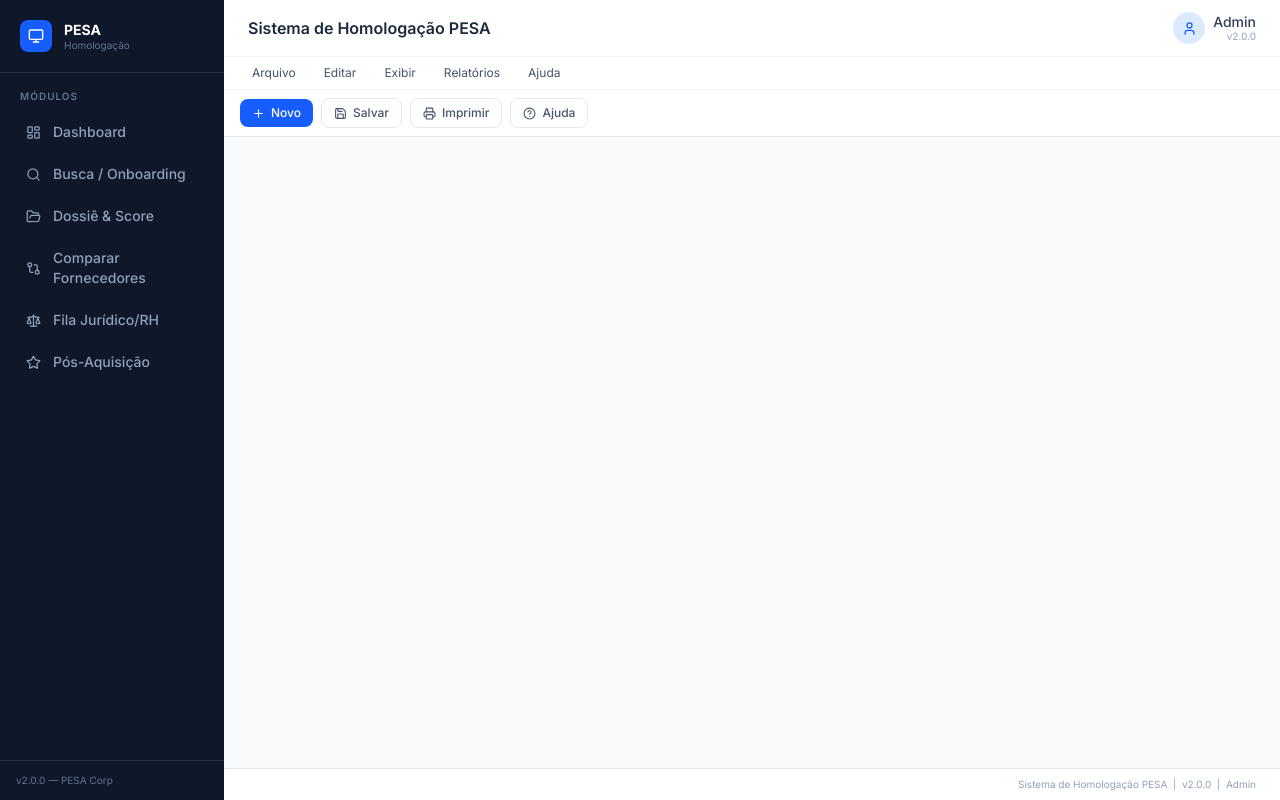
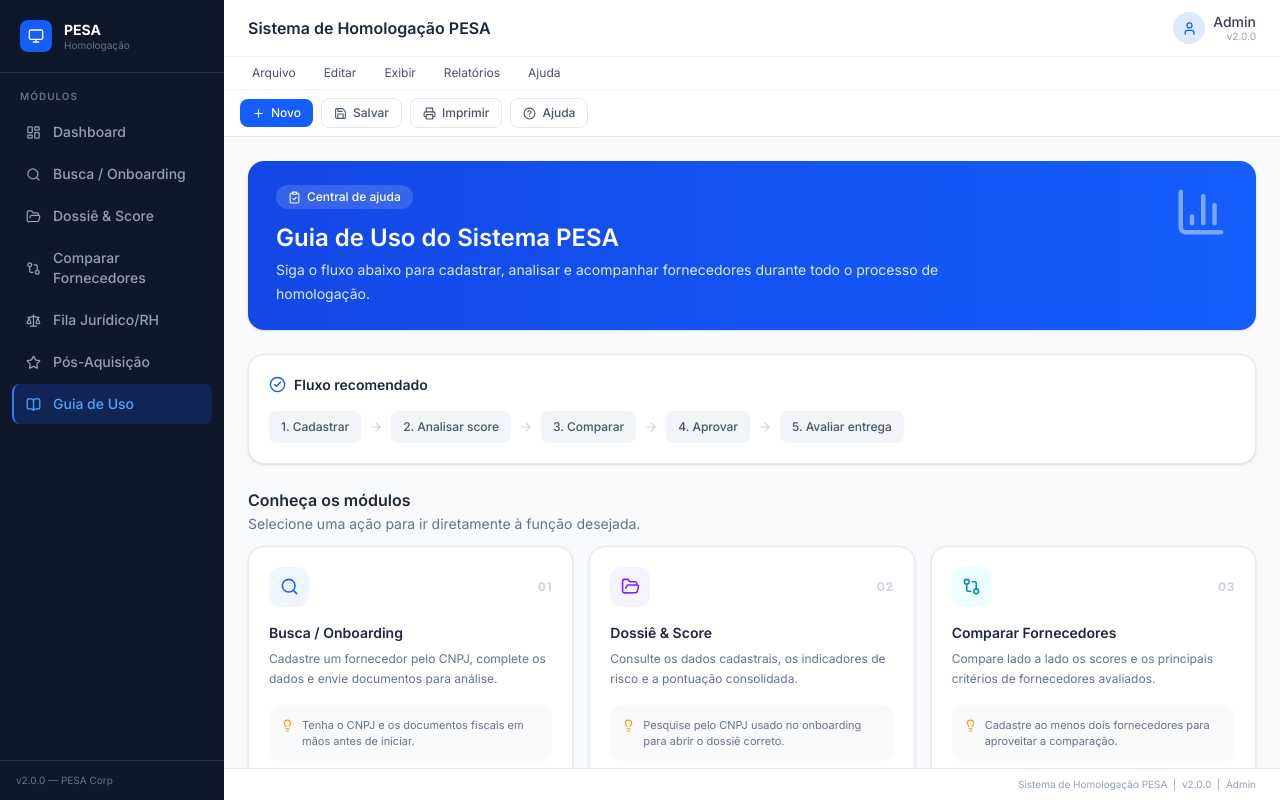
Before and after one commit to hashienz/desafio-pesa, a React (Vite) app in the folder Client/: page /guide in a window 1280 px wide. Built offline with nearby package versions, Linux system fonts and the light colour scheme.

Commit message:
Adição do Guia de Uso

```diff
--- a/Client/src/App.jsx
+++ b/Client/src/App.jsx
@@ -1,9 +1,9 @@
-import React, { useState } from 'react';
+import { useState } from 'react';
 import { BrowserRouter, Routes, Route, Link, useLocation } from 'react-router-dom';
 import {
   LayoutDashboard, Search, FolderOpen, Scale, Star, GitCompare,
-  Plus, Save, Printer, HelpCircle, User, ChevronRight,
-  Monitor
+  Plus, Save, Printer, HelpCircle, User,
+  Monitor, BookOpen
 } from 'lucide-react';
 import Dashboard    from './pages/Dashboard';
 import Onboarding   from './pages/Onboarding';
@@ -11,6 +11,7 @@
 import ApprovalQueue from './pages/ApprovalQueue';
 import Feedback     from './pages/Feedback';
 import Compare      from './pages/Compare';
+import UserGuide    from './pages/UserGuide';
 import './index.css';
 
 const NAV_ITEMS = [
@@ -20,6 +21,7 @@
   { to: '/compare',    label: 'Comparar Fornecedores', icon: GitCompare,      exact: false },
   { to: '/approvals',  label: 'Fila Jurídico/RH',    icon: Scale,           exact: false },
   { to: '/feedback',   label: 'Pós-Aquisição',        icon: Star,            exact: false },
+  { to: '/guide',      label: 'Guia de Uso',          icon: BookOpen,        exact: false },
 ];
 
 const MENU_ITEMS = ['Arquivo', 'Editar', 'Exibir', 'Relatórios', 'Ajuda'];
@@ -126,9 +128,11 @@
             <button onClick={() => window.print()} className="flex items-center gap-1.5 px-3 py-1.5 text-xs font-medium text-slate-600 border border-slate-200 rounded-lg hover:bg-slate-50 transition-colors">
               <Printer size={13} /> Imprimir
             </button>
-            <button onClick={() => handleMenu('Ajuda')} className="flex items-center gap-1.5 px-3 py-1.5 text-xs font-medium text-slate-600 border border-slate-200 rounded-lg hover:bg-slate-50 transition-colors">
-              <HelpCircle size={13} /> Ajuda
-            </button>
+            <Link to="/guide">
+              <button className="flex items-center gap-1.5 px-3 py-1.5 text-xs font-medium text-slate-600 border border-slate-200 rounded-lg hover:bg-slate-50 transition-colors">
+                <HelpCircle size={13} /> Ajuda
+              </button>
+            </Link>
           </div>
         </header>
 
@@ -142,6 +146,7 @@
             <Route path="/compare"       element={<Compare />} />
             <Route path="/approvals"     element={<ApprovalQueue />} />
             <Route path="/feedback"      element={<Feedback />} />
+            <Route path="/guide"         element={<UserGuide />} />
           </Routes>
         </main>
 
--- /dev/null
+++ b/Client/src/pages/UserGuide.jsx
@@ -0,0 +1,130 @@
+import React from 'react';
+import { Link } from 'react-router-dom';
+import {
+  ArrowRight, BarChart3, CheckCircle2, ClipboardCheck, FolderOpen,
+  GitCompare, Lightbulb, Search, ShieldCheck, Star
+} from 'lucide-react';
+
+const MODULES = [
+  {
+    number: '01',
+    title: 'Busca / Onboarding',
+    description: 'Cadastre um fornecedor pelo CNPJ, complete os dados e envie documentos para análise.',
+    tip: 'Tenha o CNPJ e os documentos fiscais em mãos antes de iniciar.',
+    to: '/onboarding',
+    action: 'Iniciar cadastro',
+    icon: Search,
+    color: 'text-blue-600',
+    bg: 'bg-blue-50',
+  },
+  {
+    number: '02',
+    title: 'Dossiê & Score',
+    description: 'Consulte os dados cadastrais, os indicadores de risco e a pontuação consolidada.',
+    tip: 'Pesquise pelo CNPJ usado no onboarding para abrir o dossiê correto.',
+    to: '/dossier',
+    action: 'Consultar dossiê',
+    icon: FolderOpen,
+    color: 'text-violet-600',
+    bg: 'bg-violet-50',
+  },
+  {
+    number: '03',
+    title: 'Comparar Fornecedores',
+    description: 'Compare lado a lado os scores e os principais critérios de fornecedores avaliados.',
+    tip: 'Cadastre ao menos dois fornecedores para aproveitar a comparação.',
+    to: '/compare',
+    action: 'Fazer comparação',
+    icon: GitCompare,
+    color: 'text-cyan-600',
+    bg: 'bg-cyan-50',
+  },
+  {
+    number: '04',
+    title: 'Fila Jurídico/RH',
+    description: 'Revise fornecedores pendentes e registre a decisão de aprovação ou reprovação.',
+    tip: 'Confira o dossiê e as evidências antes de concluir a decisão.',
+    to: '/approvals',
+    action: 'Ver fila',
+    icon: ShieldCheck,
+    color: 'text-amber-600',
+    bg: 'bg-amber-50',
+  },
+  {
+    number: '05',
+    title: 'Pós-Aquisição',
+    description: 'Registre a experiência real com prazo, preço e qualidade depois da entrega.',
+    tip: 'O feedback recalcula o score e melhora o histórico do fornecedor.',
+    to: '/feedback',
+    action: 'Registrar feedback',
+    icon: Star,
+    color: 'text-emerald-600',
+    bg: 'bg-emerald-50',
+  },
+];
+
+export default function UserGuide() {
+  return (
+    <div className="max-w-6xl mx-auto space-y-6">
+      <section className="overflow-hidden rounded-2xl bg-gradient-to-r from-blue-700 to-blue-600 px-7 py-6 text-white shadow-sm">
+        <div className="flex items-start justify-between gap-6">
+          <div>
+            <span className="inline-flex items-center gap-1.5 rounded-full bg-white/15 px-3 py-1 text-xs font-medium">
+              <ClipboardCheck size={13} /> Central de ajuda
+            </span>
+            <h2 className="mt-3 text-2xl font-semibold">Guia de Uso do Sistema PESA</h2>
+            <p className="mt-1 max-w-2xl text-sm leading-6 text-blue-100">
+              Siga o fluxo abaixo para cadastrar, analisar e acompanhar fornecedores durante todo o processo de homologação.
+            </p>
+          </div>
+          <BarChart3 size={54} className="hidden sm:block text-blue-200/60" />
+        </div>
+      </section>
+
+      <section className="rounded-2xl border border-slate-200 bg-white p-5 shadow-sm">
+        <div className="flex items-center gap-2 text-sm font-semibold text-slate-800">
+          <CheckCircle2 size={17} className="text-blue-600" /> Fluxo recomendado
+        </div>
+        <div className="mt-4 flex flex-wrap items-center gap-2 text-xs font-medium text-slate-600">
+          {['Cadastrar', 'Analisar score', 'Comparar', 'Aprovar', 'Avaliar entrega'].map((step, index) => (
+            <React.Fragment key={step}>
+              <span className="rounded-lg bg-slate-100 px-3 py-2">{index + 1}. {step}</span>
+              {index < 4 && <ArrowRight size={14} className="text-slate-300" />}
+            </React.Fragment>
+          ))}
+        </div>
+      </section>
+
+      <section>
+        <div className="mb-3">
+          <h3 className="text-base font-semibold text-slate-800">Conheça os módulos</h3>
+          <p className="mt-0.5 text-sm text-slate-500">Selecione uma ação para ir diretamente à função desejada.</p>
+        </div>
+        <div className="grid gap-4 md:grid-cols-2 xl:grid-cols-3">
+          {MODULES.map(module => {
+            const Icon = module.icon;
+            return (
+              <article key={module.title} className="flex flex-col rounded-2xl border border-slate-200 bg-white p-5 shadow-sm transition-shadow hover:shadow-md">
+                <div className="flex items-center justify-between">
+                  <div className={`flex h-10 w-10 items-center justify-center rounded-xl ${module.bg}`}>
+                    <Icon size={19} className={module.color} />
+                  </div>
+                  <span className="text-xs font-bold tracking-wider text-slate-300">{module.number}</span>
+                </div>
+                <h4 className="mt-4 text-sm font-semibold text-slate-800">{module.title}</h4>
+                <p className="mt-1.5 flex-1 text-xs leading-5 text-slate-500">{module.description}</p>
+                <div className="mt-4 flex items-start gap-2 rounded-xl bg-slate-50 p-3 text-[11px] leading-4 text-slate-500">
+                  <Lightbulb size={13} className="mt-0.5 flex-shrink-0 text-amber-500" />
+                  <span>{module.tip}</span>
+                </div>
+                <Link to={module.to} className="mt-4 inline-flex items-center gap-1.5 text-xs font-semibold text-blue-600 hover:text-blue-700">
+                  {module.action} <ArrowRight size={13} />
+                </Link>
+              </article>
+            );
+          })}
+        </div>
+      </section>
+    </div>
+  );
+}
```
